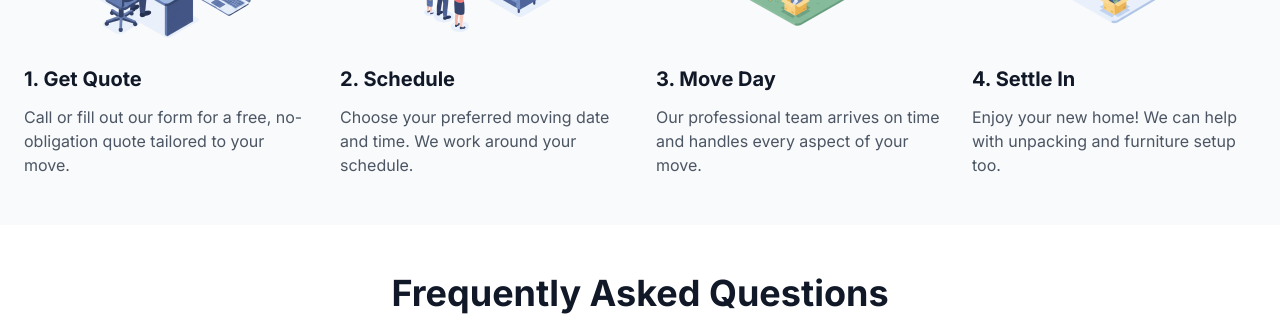
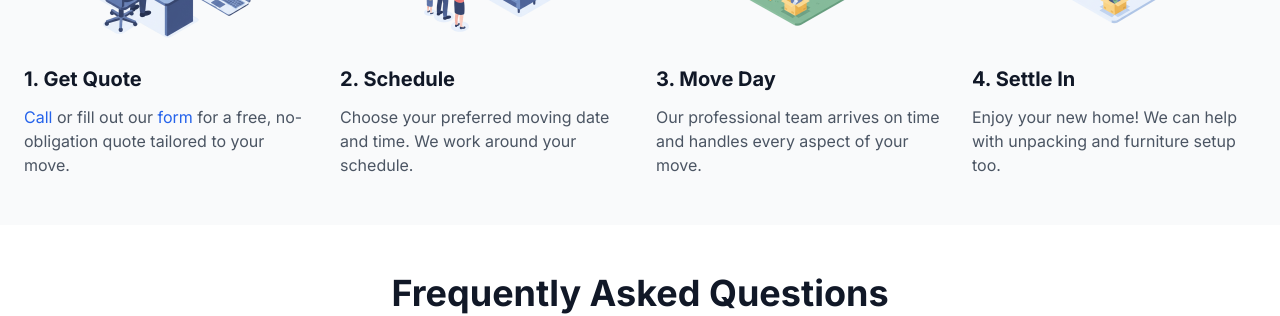
Before and after one commit to andreacarpini/fair_2, a Jekyll site: the page built from index.html, in a window 1280 px wide and 900 px high, scrolled down 2925 px. Shown: the part 153-469 px from the top of the window. Built offline with Jekyll 4.4.1, drawn with Linux system fonts in a browser that asks for light colours; nearby versions of some CDN libraries; the list of posts is cut into pages by our own code.

Commit message:
call and form inline links

```diff
--- a/index.html
+++ b/index.html
@@ -312,7 +312,7 @@ description: "Licensed and insured moving company in Chicago. Local and long-dis
 
                 </div>
                 <h3 class="text-xl font-bold text-gray-900 mb-3">1. Get Quote</h3>
-                <p class="text-gray-600">Call or fill out our form for a free, no-obligation quote tailored to your move.</p>
+                <p class="text-gray-600"><a href="tel:312-858-0611" class="text-blue-600 hover:text-gray-600 transition-colors">Call</a> or fill out our <a href="" class="text-blue-600 hover:text-gray-600 transition-colors">form</a> for a free, no-obligation quote tailored to your move.</p>
             </div>
 
             <div class="text-left">
```
Also changed, not shown: 2 other files.
